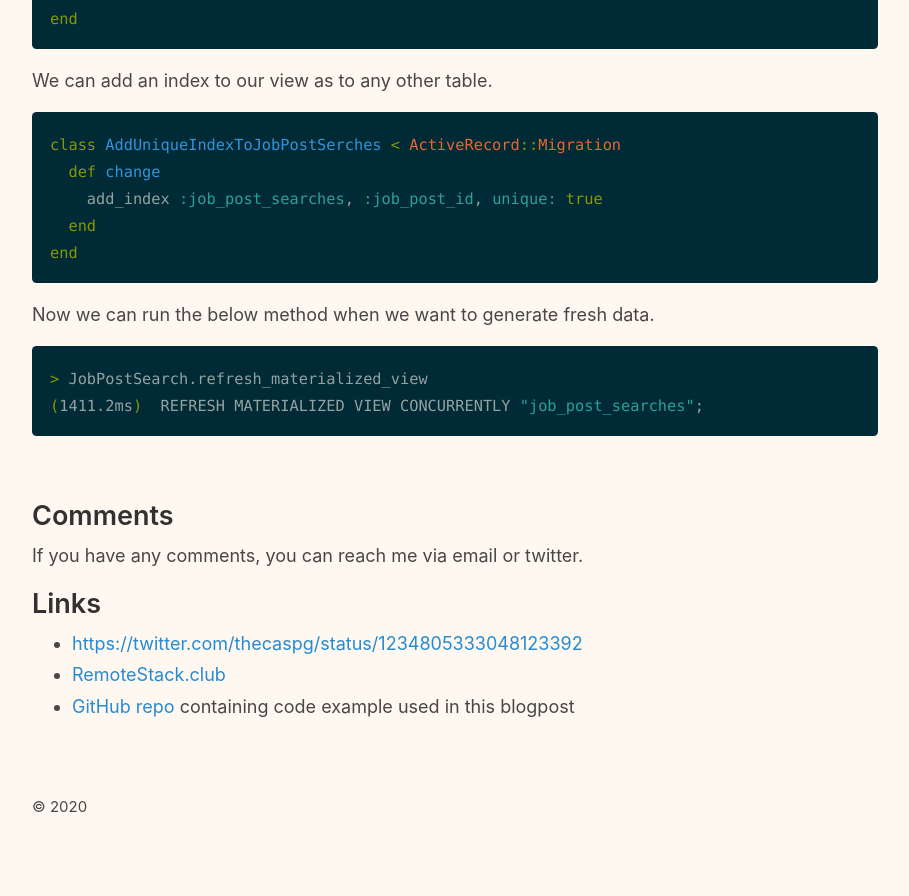
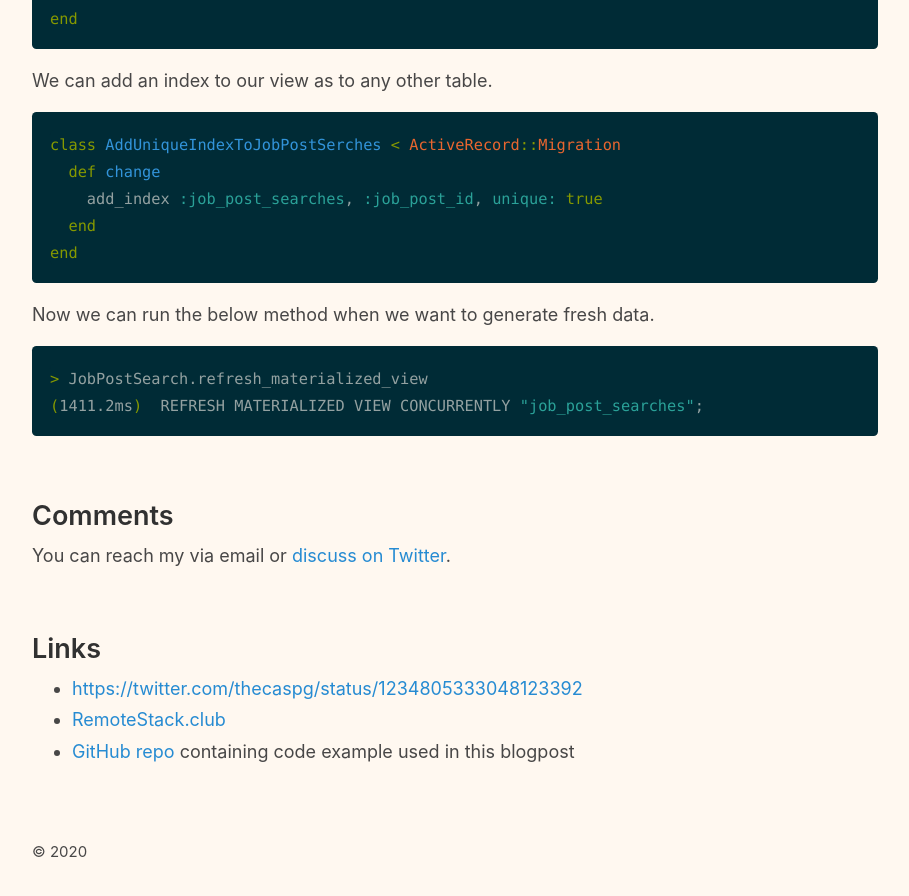
Before and after one commit to caspg/caspg.github.io, a Jekyll site: the page built from _posts/2020-03-03-optimizing-full-text-search-with-postgres-materialized-view-in-rails.md, in a window 1280 px wide and 900 px high, scrolled down 7454 px. Shown: the top 896 px of the window, without its empty margins (185-1094 px from the left). Built offline with Jekyll 4.4.1, drawn with Linux system fonts in a browser that asks for light colours; before the commit the page ends 8309 px from its top, so only the background shows below that.

Commit message:
Update 2020-03-03-optimizing-full-text-search-with-postgres-materialized-view-in-rails.md

```diff
--- a/_posts/2020-03-03-optimizing-full-text-search-with-postgres-materialized-view-in-rails.md
+++ b/_posts/2020-03-03-optimizing-full-text-search-with-postgres-materialized-view-in-rails.md
@@ -298,7 +298,9 @@ Now we can run the below method when we want to generate fresh data.
 
 ## Comments
 
-If you have any comments, you can reach me via email or twitter.
+You can reach my via email or [discuss on Twitter](https://twitter.com/thecaspg/status/1234805333048123392).
+
+<br/>
 
 ## Links
 
```
